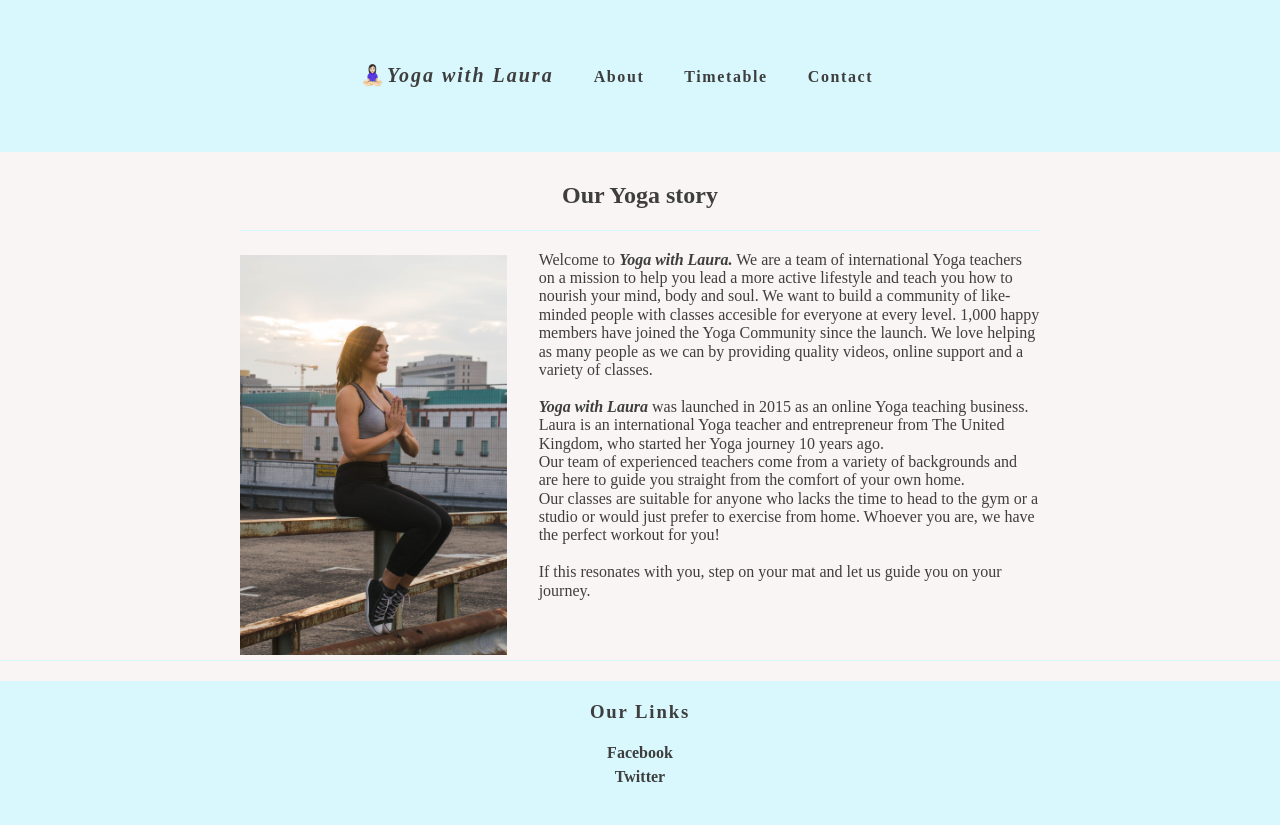
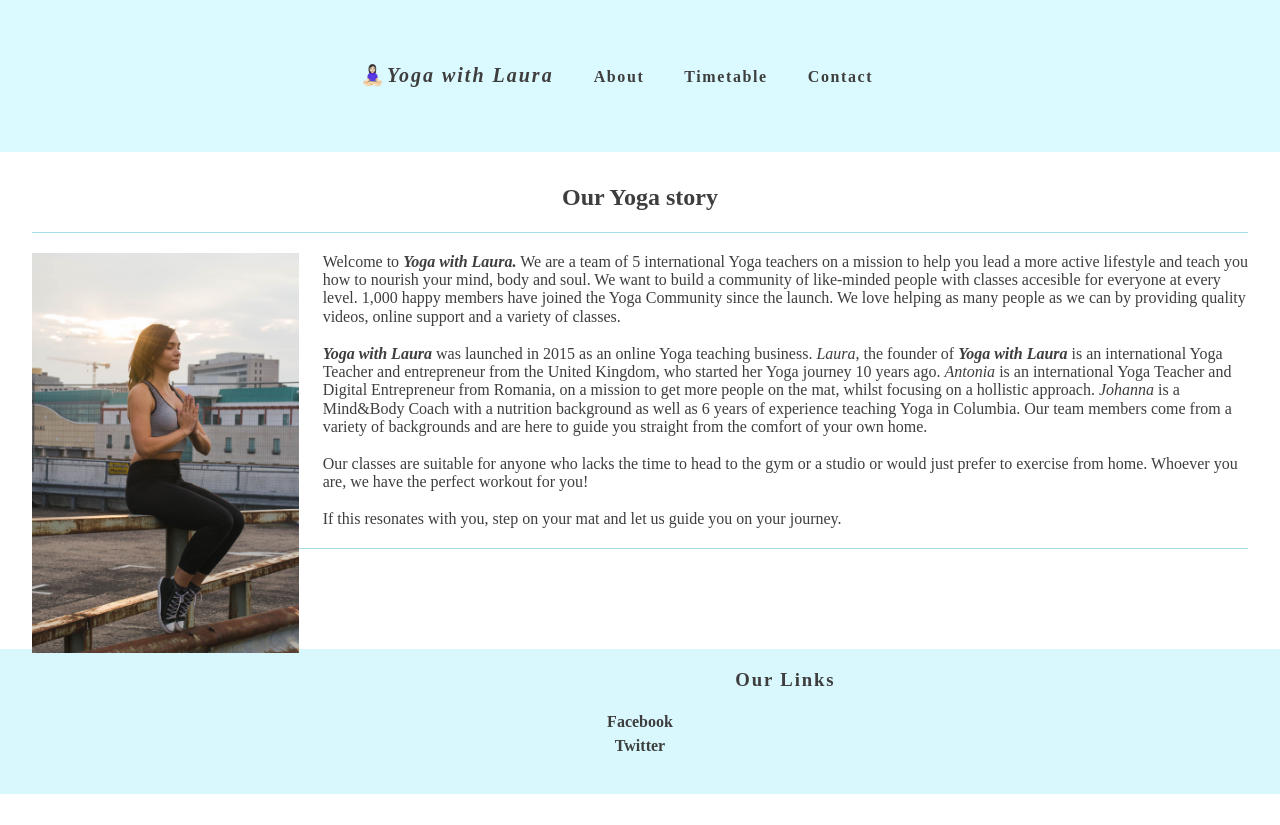
Before and after one commit to laura-dumitru/yoga-blog, a React (Create React App) app: page /about in a window 1280 px wide. After the commit the page ends 800 px from the top, so only its background shows below. Built offline with nearby package versions, Linux system fonts and the light colour scheme; a web font is replaced by a local one.

Commit message:
Amend CSS

```diff
--- a/package.json
+++ b/package.json
@@ -20,6 +20,7 @@
     "start": "react-scripts start",
     "build": "react-scripts build && rm -rf docs && mv build docs",
     "test": "react-scripts test",
+
     "eject": "react-scripts eject"
   },
   "eslintConfig": {
--- a/src/About.js
+++ b/src/About.js
@@ -3,8 +3,7 @@ import peace from "./img/peace.jpg";
 
 export default function About() {
   return (
-    <div>
-      <div className="about">
+    <div className="post-container about">
       <h2>Our Yoga story</h2>
       <hr />
       <img src={peace} className="profile yogaphoto" alt="" />
@@ -13,34 +12,42 @@ export default function About() {
         <strong>
           <em>Yoga with Laura.</em>
         </strong>{" "}
-          We are a team of international Yoga teachers on a mission to help you
+        We are a team of 5 international Yoga teachers on a mission to help you
         lead a more active lifestyle and teach you how to nourish your mind,
         body and soul. We want to build a community of like-minded people with
-          classes accesible for everyone at every level. 1,000 happy members
-          have joined the Yoga Community since the launch. We love helping as
-          many people as we can by providing quality videos, online support and
-          a variety of classes.
+        classes accesible for everyone at every level. 1,000 happy members have
+        joined the Yoga Community since the launch. We love helping as many
+        people as we can by providing quality videos, online support and a
+        variety of classes.
         <br />
         <br />
         <strong>
           <em>Yoga with Laura</em>
         </strong>{" "}
-          was launched in 2015 as an online Yoga teaching business. Laura is an
-          international Yoga teacher and entrepreneur from The United Kingdom,
-          who started her Yoga journey 10 years ago. <br />
-          Our team of experienced teachers come from a variety of backgrounds
-          and are here to guide you straight from the comfort of your own home.
+        was launched in 2015 as an online Yoga teaching business. <em>Laura</em>
+        , the founder of{" "}
+        <strong>
+          <em>Yoga with Laura</em>
+        </strong>{" "}
+        is an international Yoga Teacher and entrepreneur from the United
+        Kingdom, who started her Yoga journey 10 years ago. <em>Antonia</em> is
+        an international Yoga Teacher and Digital Entrepreneur from Romania, on
+        a mission to get more people on the mat, whilst focusing on a hollistic
+        approach. <em>Johanna</em> is a Mind&Body Coach with a nutrition
+        background as well as 6 years of experience teaching Yoga in Columbia.
+        Our team members come from a variety of backgrounds and are here to
+        guide you straight from the comfort of your own home.
+        <br />
         <br />
         Our classes are suitable for anyone who lacks the time to head to the
-          gym or a studio or would just prefer to exercise from home. Whoever
-          you are, we have the perfect workout for you!
+        gym or a studio or would just prefer to exercise from home. Whoever you
+        are, we have the perfect workout for you!
         <br />
         <br />
         If this resonates with you, step on your mat and let us guide you on
         your journey.
       </div>
-      </div>
-      <hr />
+      <hr className="about-hr" />
     </div>
   );
 }
--- a/src/App.css
+++ b/src/App.css
@@ -8,7 +8,7 @@ body {
   font-family: "Alice", serif;
   font-weight: lighter;
   color: rgb(63, 62, 62);
-  background-color: #f8f5f4;
+  background-color: white;
   padding: 0;
   margin: 0;
   display: flex;
@@ -32,8 +32,11 @@ h4 {
 
 hr {
   border: none;
-  border-top: 1px solid #d8f8fd;
+  border-top: 1px solid #a3dde6;
   margin: 20px auto;
+}
+.about-hr {
+  width: 100%;
 }
 
 p {
@@ -55,22 +58,6 @@ img {
   margin-top: 20px;
 }
 
-.yogaphoto {
-  float: left;
-  border-radius: 0;
-  padding: 0;
-  margin: 0;
-  margin-top: 4px;
-  margin-right: 32px;
-  max-height: 400px;
-}
-.treePose {
-  display: block;
-  max-width: 380px;
-  margin: 0 auto;
-  margin-bottom: 20px;
-  margin-top: 20px;
-}
 .warrior {
   height: 10px;
 }
@@ -97,6 +84,10 @@ li {
   list-style: none;
 }
 
+.post-container {
+  margin: 0 32px;
+}
+
 .post-title {
   text-align: left;
 }
@@ -116,9 +107,9 @@ li {
 }
 
 #header {
-  background-color: #d8f8fd;
+  background-color: #dbfaff;
   line-height: 150px;
-  margin-bottom: 10px;
+  margin-bottom: 32px;
 }
 #header a {
   text-decoration: none;
@@ -148,7 +139,7 @@ li {
   flex-shrink: 0;
   background-color: #d8f8fd;
   padding: 20px 0;
-  margin-top: 20px;
+  margin-top: 100px;
 }
 #footer h3 {
   letter-spacing: 0.1em;
@@ -164,22 +155,16 @@ a {
   font-weight: bold;
 }
 
-.post,
-.about,
-.contact {
-  max-width: 800px;
-  margin: 0 auto;
-  padding: 20px 0;
-}
-.about {
-  margin-bottom: 40px;
-}
 .about h2 {
   text-align: center;
 }
 
 .about img {
-  margin-bottom: 32px;
+  margin: 0 24px 24px 0;
+}
+.yogaphoto {
+  float: left;
+  max-height: 400px;
 }
 
 .contact {
@@ -213,13 +198,6 @@ caption {
   padding: 10px 0;
 }
 
-.post-author img {
-  display: block;
-  max-width: 440px;
-  margin: 0 auto;
-  margin-bottom: 20px;
-  margin-top: 20px;
-}
 .post-author span {
   margin-left: 16px;
 }
@@ -232,7 +210,7 @@ div.react-calendar {
   margin: 0 auto;
   width: 700px;
   margin-bottom: 20px;
-  border: none;
+  border: 2px solid rgb(233, 232, 232);
   border-radius: 8px;
   color: inherit;
 }
--- a/src/Contact.js
+++ b/src/Contact.js
@@ -12,7 +12,7 @@ export default function Contact() {
   }
 
   return (
-    <div className="contact">
+    <div className="post-container">
       <h2>How to book a class?</h2>
       <img src={tree} className="treePose" alt="" />
       <p>
```
Also changed, not shown: 1 other file (tests, documents, lock files or other folders). Lines whose indentation alone changed are shown as unchanged.
